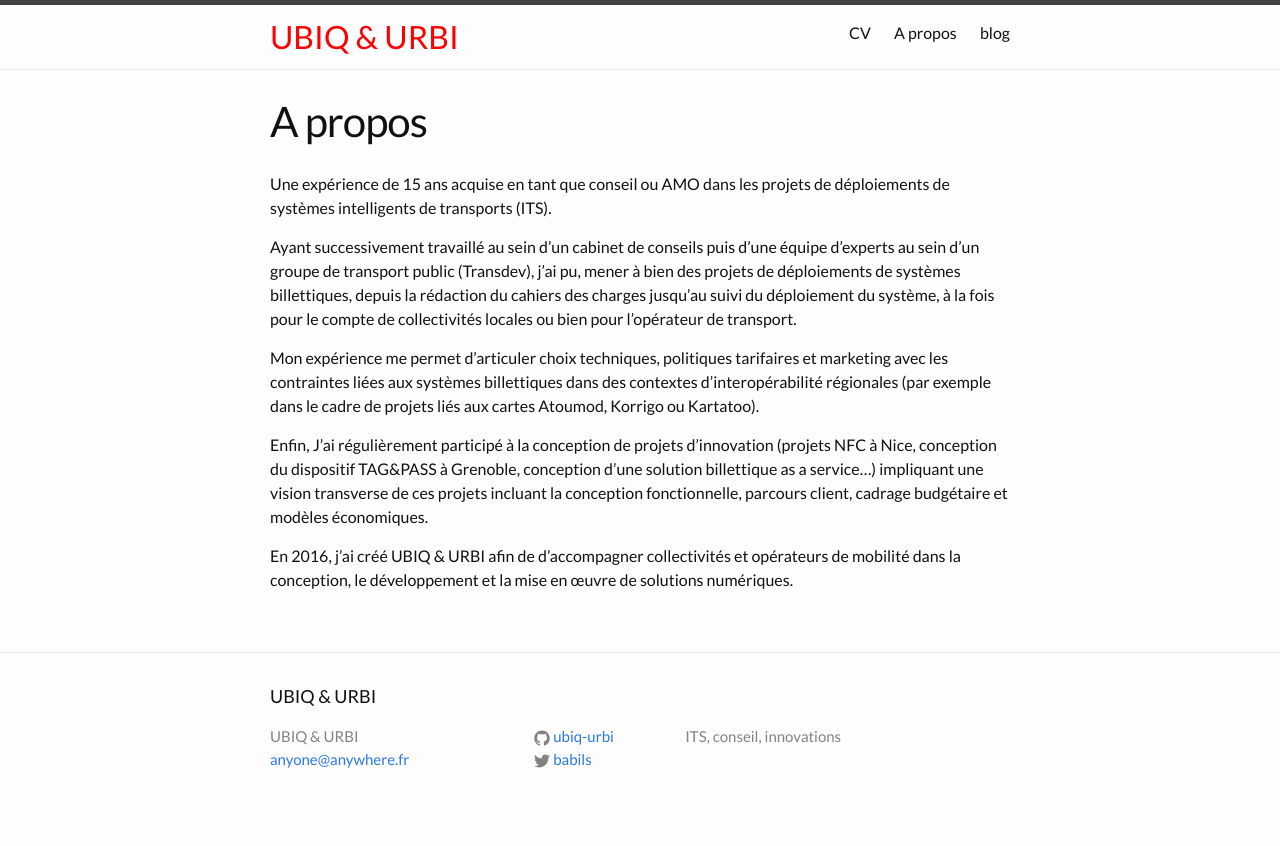
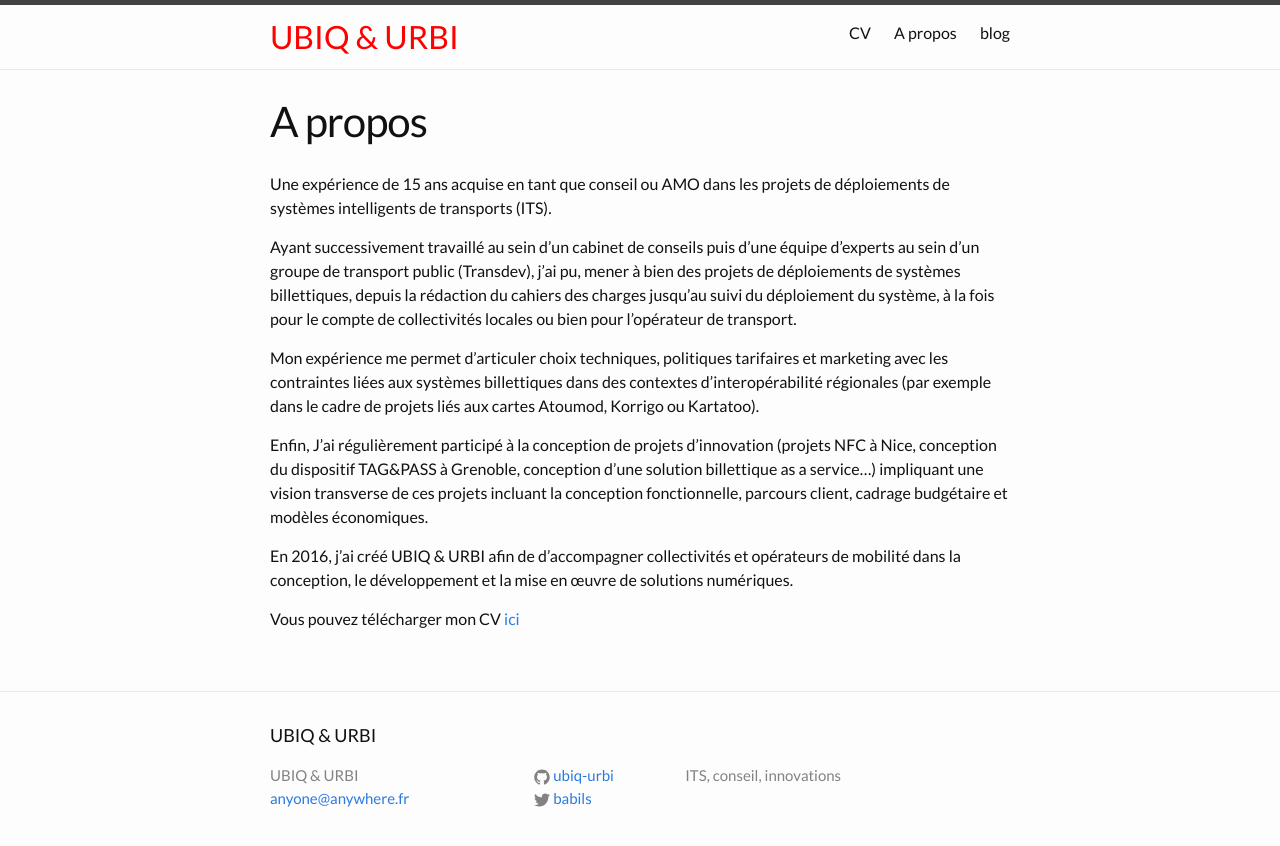
Before and after one commit to ubiq-urbi/ubiq-urbi.github.io, a Jekyll site: the page built from about.md, in a window 1280 px wide. Shown: the top 846 px of the page. Built offline with Jekyll 4.4.1, drawn with Linux system fonts in a browser that asks for light colours.

Commit message:
ajout du CV

```diff
--- a/about.md
+++ b/about.md
@@ -14,3 +14,5 @@ Mon expérience me permet d’articuler choix techniques, politiques tarifaires
 Enfin, J’ai régulièrement participé à la conception de projets d’innovation (projets NFC à Nice, conception du dispositif TAG&PASS à Grenoble, conception d’une solution billettique as a service…) impliquant une vision transverse de ces projets incluant la conception fonctionnelle, parcours client, cadrage budgétaire et modèles économiques.
 
 En 2016, j’ai créé UBIQ & URBI afin de d’accompagner collectivités et opérateurs de mobilité dans la conception, le développement et la mise en œuvre de solutions numériques.
+
+Vous pouvez télécharger mon CV [ici](cv.pdf)
```
Also changed, not shown: 1 other file.
